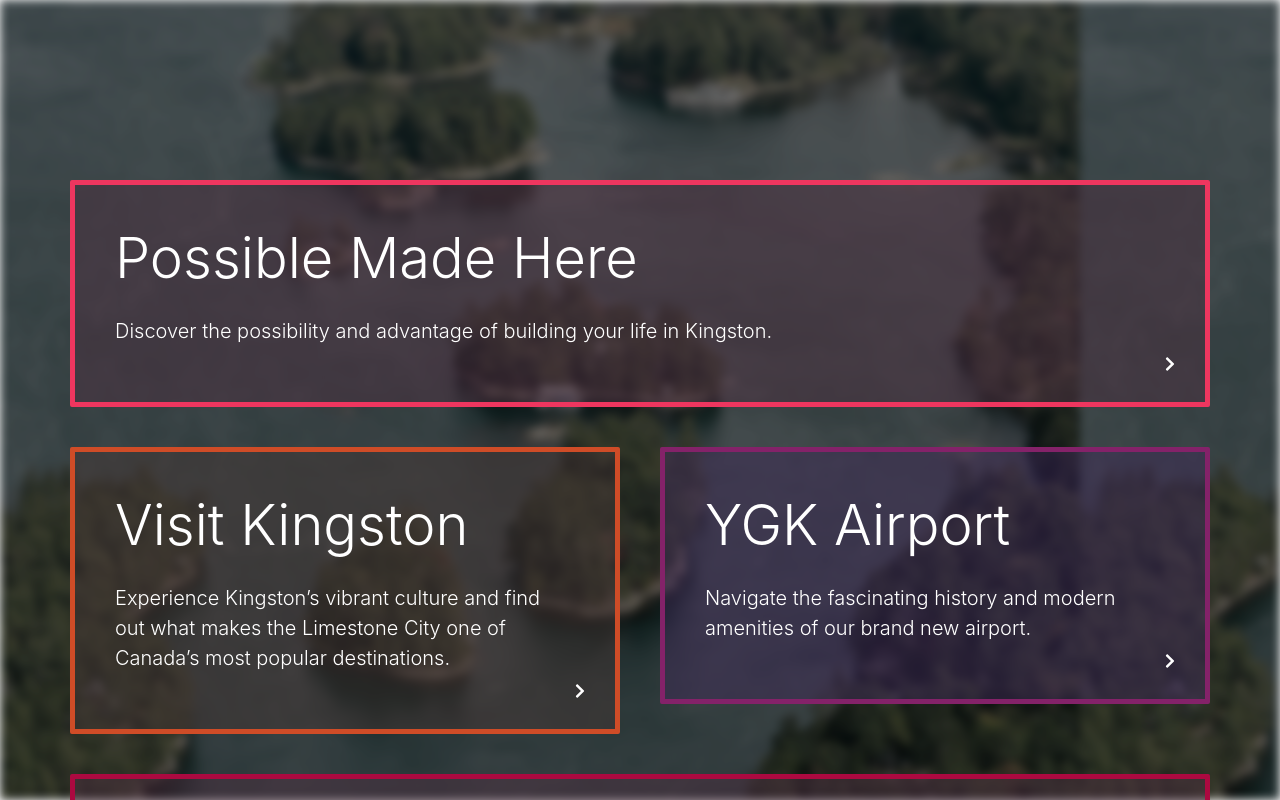
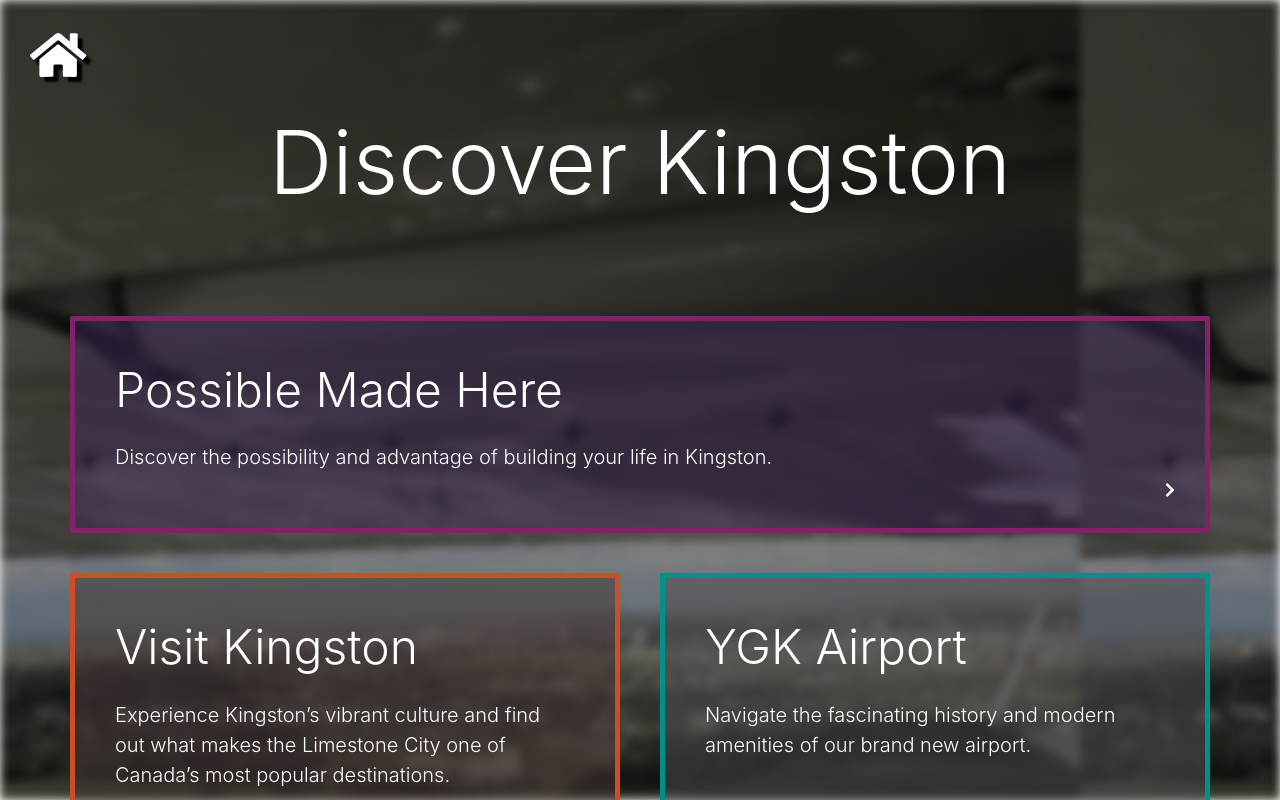
Before and after one commit to city-of-kingston/ygk-kiosk, a React (Create React App) app: page /menu in a window 1280 px wide. Built offline with nearby package versions, Linux system fonts and the light colour scheme; the HTML template or start-up script is replaced by a standard one.

Commit message:
Change menu bg, add menu header, new buttons

```diff
--- a/src/App.css
+++ b/src/App.css
@@ -13,6 +13,18 @@
   box-sizing: border-box;
 }
 
+.white-shadow-icon {
+  color: white !important;
+  -webkit-filter: drop-shadow( 5px 5px 1px rgba(0, 0, 0, 1)) !important;
+  filter: drop-shadow( 5px 5px 1px rgba(0, 0, 0, 1)) !important;
+}
+
+.white-shadow-icon.disabled {
+  color: grey !important;
+  -webkit-filter: drop-shadow( 5px 5px 1px rgba(50, 50, 50, 1)) !important;
+  filter: drop-shadow( 5px 5px 1px rgba(50, 50, 50, 1)) !important;
+}
+
 .webview-header {
   width: 100vw;
   height: 100px;
@@ -23,10 +35,6 @@
   border-bottom: 5px solid #111111;
   vertical-align: middle;
   box-sizing: border-box;
-}
-
-.webview-header a {
-  color: white !important;
 }
 
 .webview-header > img.logo {
@@ -40,11 +48,6 @@
   height: calc(100vh - 100px);
   border: none;
   display: block;
-}
-
-.webview-header svg.svg-inline--fa {
-  -webkit-filter: drop-shadow( 5px 5px 1px rgba(0, 0, 0, 1));
-  filter: drop-shadow( 5px 5px 1px rgba(0, 0, 0, 1));
 }
 
 .inactivity-modal {
@@ -141,6 +144,7 @@
   position: absolute;
   top: 0; left: 0; right: 0; bottom: 0;
   pointer-events: none;
+  z-index: -1;
 }
 
 .page-enter {
@@ -254,20 +258,15 @@
 .menu-btn {
   position: relative;
   -webkit-overflow-scrolling: touch;
-  width: 50%;
-  float: left;
+  flex: 1 0 50%;
   outline: none;
+  padding: 20px;
   /*clear: left;*/
 }
 
 .menu-btn.full-width {
-  width: 100%;
+  flex: 1 0 100%;
 }
-
-/*.menu-btn:nth-child(2n) {
-  float: right;
-  clear: right;
-}*/
 
 .menu-btn .contents {
   position: relative;
@@ -275,9 +274,8 @@
   border: 5px solid rgba(0,0,0,0.2);
   border-radius: 2px;
   padding: 40px;
-  margin: 20px;
-  width: calc(100% - 40px);
   color: white;
+  height: 100%;
 
   opacity: 0;
   transition: opacity 0.6s ease-in-out;
@@ -312,3 +310,10 @@
 .menu-btn-enter-done .contents {
   opacity: 1;
 }
+
+
+.display-5 {
+    font-size: 3rem;
+    font-weight: 300;
+    line-height: 1.2;
+}
--- a/src/App.js
+++ b/src/App.js
@@ -11,17 +11,17 @@
 import ButtonMenu from './views/ButtonMenu';
 
 import { library } from '@fortawesome/fontawesome-svg-core';
-import { faHome, faChevronRight } from '@fortawesome/free-solid-svg-icons';
+import { faHome, faChevronRight, faSignOutAlt } from '@fortawesome/free-solid-svg-icons';
 
 library.add(
-  faHome, faChevronRight
+  faHome, faChevronRight, faSignOutAlt
 );
 
 const supportsHistory = 'pushState' in window.history;
 
 const mainMenuEntries = [
   { label: 'Possible Made Here', fullWidth: true,
-    borderColor: '#ee365f', backgroundColor: 'rgba(76, 48, 65, 0.5)',
+    borderColor: '#842269', backgroundColor: 'rgba(63, 43, 86, 0.5)',
     desc: 'Discover the possibility and advantage of building your life in Kingston.',
     path: '/possiblemadehere' },
 
@@ -31,14 +31,24 @@
     path: '/visitkingston' },
 
   { label: 'YGK Airport',
-    borderColor: '#842269', backgroundColor: 'rgba(63, 43, 86, 0.5)',
+    borderColor: '#00918a', backgroundColor: 'rgba(77, 77, 79, 0.5)',
     desc: 'Navigate the fascinating history and modern amenities of our brand new airport.',
-    path: 'kingstonairport' },
+    path: '/kingstonairport' },
 
-  { label: 'South Eastern Ontario', fullWidth: true,
+  { label: 'Kingston Economic Development', fullWidth: true,
     borderColor: '#ac0940', backgroundColor: 'rgba(76, 48, 65, 0.5)',
+    desc: 'Find out how Kingston’s strategic location, state-of-the-art infrastructure, and diverse workforce can benefit your business.',
+    path: '/kedco' },
+
+  { label: 'South Eastern Ontario', fullWidth: false,
+    borderColor: '#00918a', backgroundColor: 'rgba(77, 77, 79, 0.5)',
     desc: 'Discover enchanting villages, endless beaches, and award-winning wineries nestled along the shores of our region’s majestic waterways.',
-    path: 'seontario' },
+    path: '/seontario' },
+
+  { label: 'The City of Kingston', fullWidth: false,
+    borderColor: '#ee365f', backgroundColor: 'rgba(76, 48, 65, 0.5)',
+    desc: 'Learn about life in Kingston and discover the exciting initiatives that make our city a leader in smart and sustainable living.',
+    path: '/cityofkingston' },
   // { label: 'Go Back', icon: 'home',
   //   path: '/', swap: false, prev: true, triggersAnimation: true },
 ];
@@ -57,6 +67,10 @@
     props: { url: "https://thegreatwaterway.com", title: 'South Eastern Ontario' }},
   { path: '/visitkingston', Component: WebView,
     props: { url: "https://www.visitkingston.ca/", title: 'Visit Kingston' }},
+  { path: '/kedco', Component: WebView,
+    props: { url: "https://www.kingstonecdev.com/invest", title: 'Kingston Economic Development' }},
+  { path: '/cityofkingston', Component: WebView,
+    props: { url: "https://www.cityofkingston.ca/", title: 'City of Kingston' }},
 ];
 
 const App = () => (
--- a/src/views/ButtonMenu.js
+++ b/src/views/ButtonMenu.js
@@ -1,12 +1,12 @@
 import React, { Component } from 'react';
 import { FontAwesomeIcon } from '@fortawesome/react-fontawesome';
 import { CSSTransition } from 'react-transition-group';
-
+import { Link } from 'react-router-dom';
 import ViewWrapper from './ViewWrapper';
 
 import Defs from '../Defs';
 
-const bgUrl = `${Defs.BASENAME}/assets/images/RS7743_DSC_1683-1.jpg`;
+const bgUrl = `${Defs.BASENAME}/assets/images/IMG_1401.jpg`;
 
 export default class ButtonMenu extends Component {
     constructor(props) {
@@ -20,7 +20,7 @@
     componentDidMount() {
         this.inactiveNavigation = setTimeout(() => {
             this.props.history.push('/', { prev: true });
-        }, 20000);
+        }, 20000 + 9999999999999);
     }
 
     componentWillUnmount() {
@@ -49,7 +49,14 @@
         return (
             <ViewWrapper bgStyle={{background: `url(${bgUrl})`, filter: 'grayscale(40%) blur(5px) brightness(0.5)'}} in={this.props.in}
                 onExit={() => this.cancelInactiveNavigation()}>
-                <ul style={{margin: '50px', marginTop: '20vh', padding: 0, listStyle: 'none'}}>
+                <Link to={{ pathname: '/', state: { prev: true } }}>
+                    <FontAwesomeIcon icon="home" className="white-shadow-icon" style={{ fontSize: '50px', margin: '30px' }}/>
+                </Link>
+
+                <h1 className='display-2 text-center text-white'>Discover Kingston</h1>
+
+
+                <ul style={{margin: '50px', marginTop: '10vh', padding: 0, listStyle: 'none', display: 'flex', flexWrap: 'wrap'}}>
                     {/*<li className="menu-btn" style={{ height: '100px'}} />*/}
                 { menuEntries.map(({
                     label, desc='', path,
@@ -66,7 +73,7 @@
                             <li className={`menu-btn ${fullWidth? 'full-width':''}`} tabIndex={i}>
                                 <div className="contents" style={{backgroundColor, borderColor}}
                                     onClick={(e) => this.onEntryClicked(e, path, swap, prev, triggersAnimation)}>
-                                    <h2 className="display-4">{label}</h2>
+                                    <h2 className="display-5">{label}</h2>
                                     <p className="lead mt-4">{ desc }</p>
 
                                 <FontAwesomeIcon icon="chevron-right"
--- a/src/views/WebView.js
+++ b/src/views/WebView.js
@@ -34,7 +34,7 @@
 			<div className="inactivity-modal">
 				<div>
 					<h1>Are you still there?</h1>
-					<p>Returning to the homepage in {this.state.secondsRemaining} seconds</p>
+					<p>Returning to the landing page in {this.state.secondsRemaining} seconds</p>
 					<hr/>
 					<Button size="lg" color="primary"
 						onClick={() => this.props.onInactivityCallback(false)}>
@@ -42,7 +42,7 @@
 					</Button>
 					<Button size="lg" color="secondary" className="ml-3"
 						onClick={() => this.props.onInactivityCallback(true)}>
-						<FontAwesomeIcon icon="home" className="mr-2" /> Home
+						<FontAwesomeIcon icon="home" className="mr-2" /> Go Back
 					</Button>
 				</div>
 			</div>
@@ -86,17 +86,22 @@
 		}
 	}
 
+	onBackPressed() {
+		console.log('back');
+	}
+
 	render() {
 		return (
 			<ViewWrapper>
 				{ this.state.showInactivityModal?
 					<InactivityModal onInactivityCallback={this.onInactivityCallback.bind(this)} /> : null }
 				<div className="webview-header">
-					<Link to={{ pathname: '/', state: { prev: true } }}>
-						<FontAwesomeIcon icon="home" />
+					<img className="logo" src={`${Defs.BASENAME}/assets/branding/YGK_rev_white.png`}
+						alt="YGK Logo" />
+
+					<Link to={{ pathname: '/menu', state: { swap: true } }} className="float-right">
+						<FontAwesomeIcon icon="sign-out-alt" className="white-shadow-icon"/>
 					</Link>
-					<img className="logo ml-4" src={`${Defs.BASENAME}/assets/branding/YGK_rev_white.png`}
-						alt="YGK Logo" />
 				</div>
 				<iframe className="webview-iframe" src={this.props.url} title={this.props.title} />
 			</ViewWrapper>
```
Also changed, not shown: public/assets/images/IMG_1401.jpg (added).
